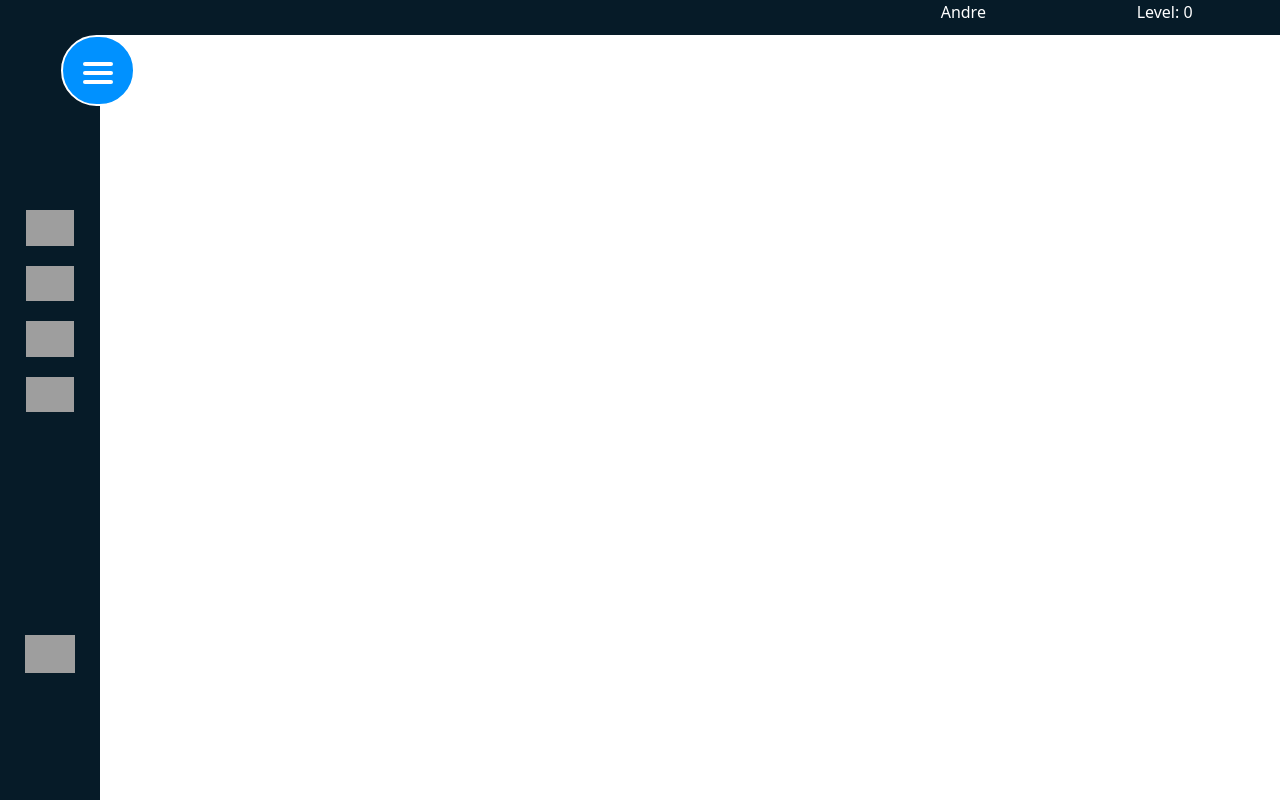
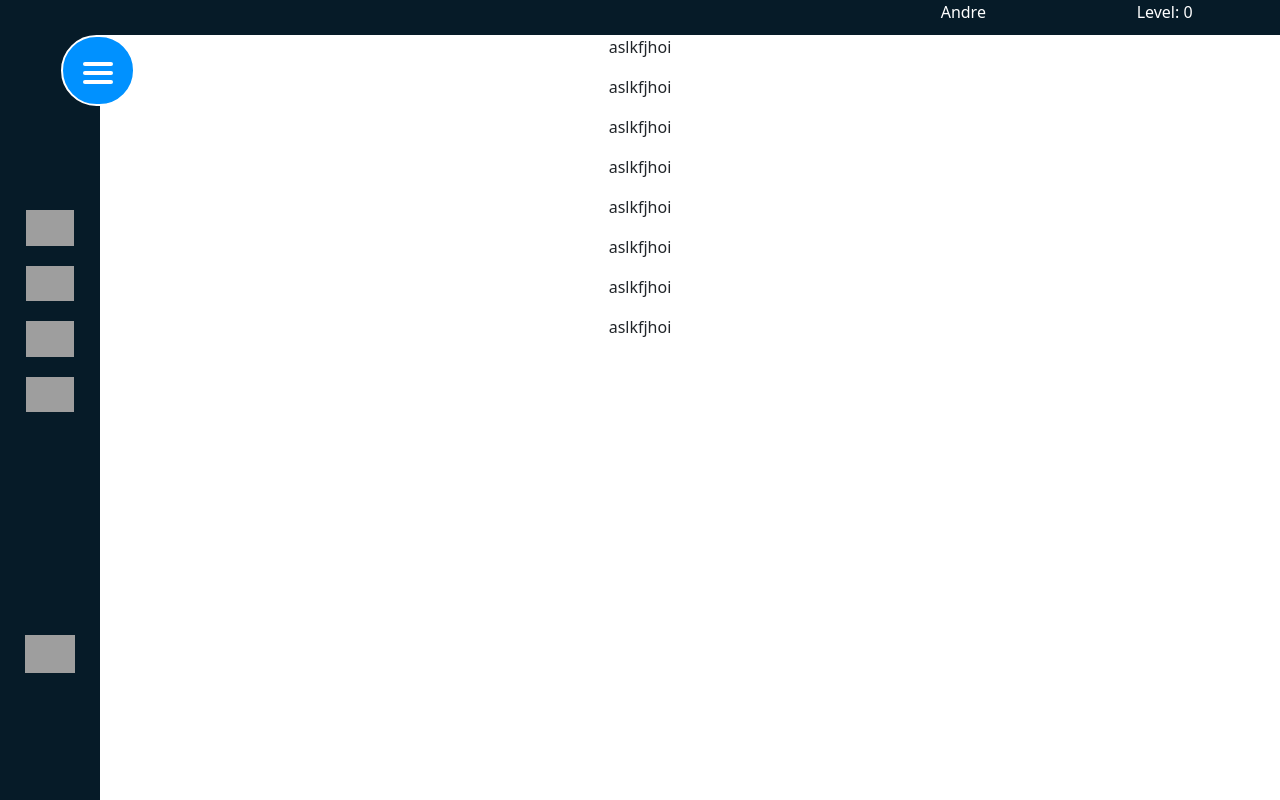
Before and after one commit to quiminbano/ft_transcendence, a React (Create React App) app in the folder frontend/: page /playground in a window 1280 px wide. Built offline with nearby package versions, Linux system fonts and the light colour scheme; grey boxes are pictures that could not be loaded.

Commit message:
menu bars moved to own component. Use it as a wrapper

```diff
--- /dev/null
+++ b/frontend/src/Components/MenuBars/MenuBars.tsx
@@ -0,0 +1,16 @@
+import { NavBar } from "./NavBar";
+import { SideBar } from "./SideBar";
+
+interface MenuBarsProp {
+	children: JSX.Element | JSX.Element[];
+}
+
+export const MenuBars = ({ children } : MenuBarsProp) : JSX.Element => {
+	return (
+		<>
+			<NavBar />
+			<SideBar />
+			{children}
+		</>
+	);
+};
--- a/frontend/src/Components/PlayGround/PlayGround.tsx
+++ b/frontend/src/Components/PlayGround/PlayGround.tsx
@@ -1,12 +1,19 @@
-import { NavBar } from "./NavBar";
+import { MenuBars } from "../MenuBars/MenuBars";
 import "./PlayGround.css";
-import { SideBar } from "./SideBar";
 
 export const PlayGround = () : JSX.Element => {
 	return (
-		<>
-			<NavBar />
-			<SideBar />
-		</>
+		<MenuBars>
+			<div>
+				<p>aslkfjhoi</p>
+				<p>aslkfjhoi</p>
+				<p>aslkfjhoi</p>
+				<p>aslkfjhoi</p>
+				<p>aslkfjhoi</p>
+				<p>aslkfjhoi</p>
+				<p>aslkfjhoi</p>
+				<p>aslkfjhoi</p>
+			</div>
+		</MenuBars>
 	);
 };
```
Also changed, not shown: frontend/src/Components/MenuBars/NavBar.css (renamed from frontend/src/Components/PlayGround/NavBar.css), frontend/src/Components/MenuBars/NavBar.tsx (renamed from frontend/src/Components/PlayGround/NavBar.tsx), frontend/src/Components/MenuBars/SideBar.css (renamed from frontend/src/Components/PlayGround/SideBar.css), frontend/src/Components/MenuBars/SideBar.tsx (renamed from frontend/src/Components/PlayGround/SideBar.tsx), frontend/src/Components/PlayGround/GameSlider.tsx (added).
